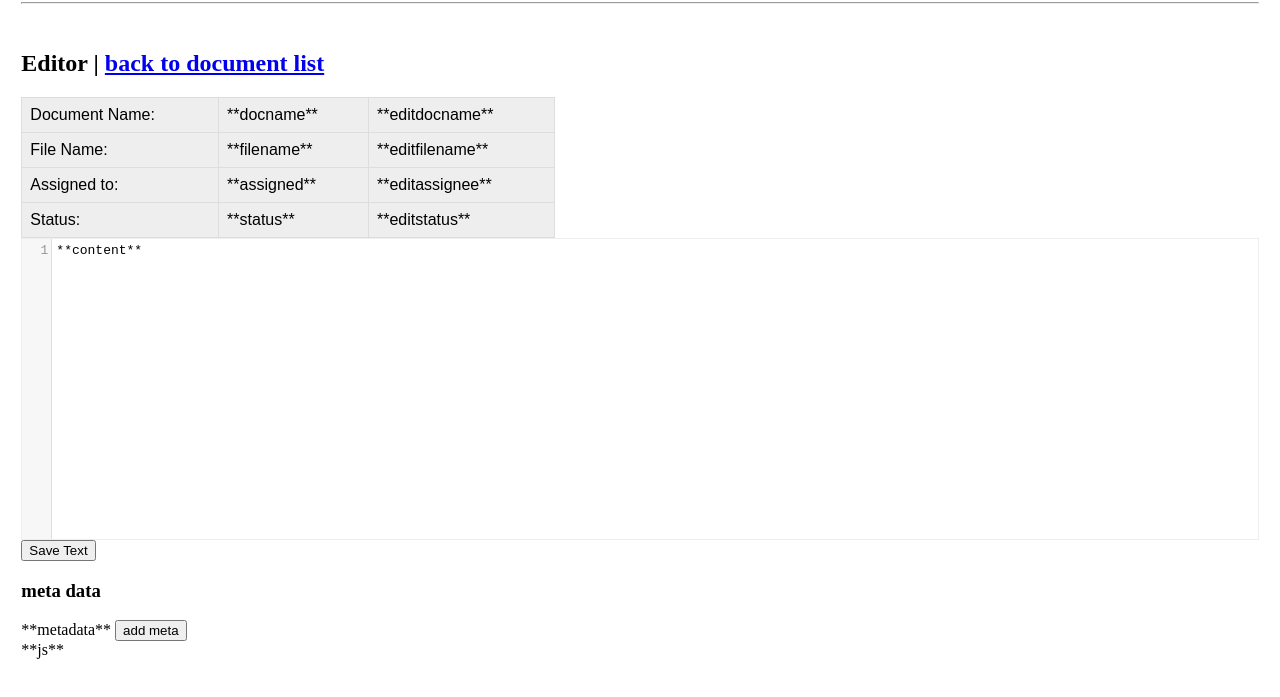
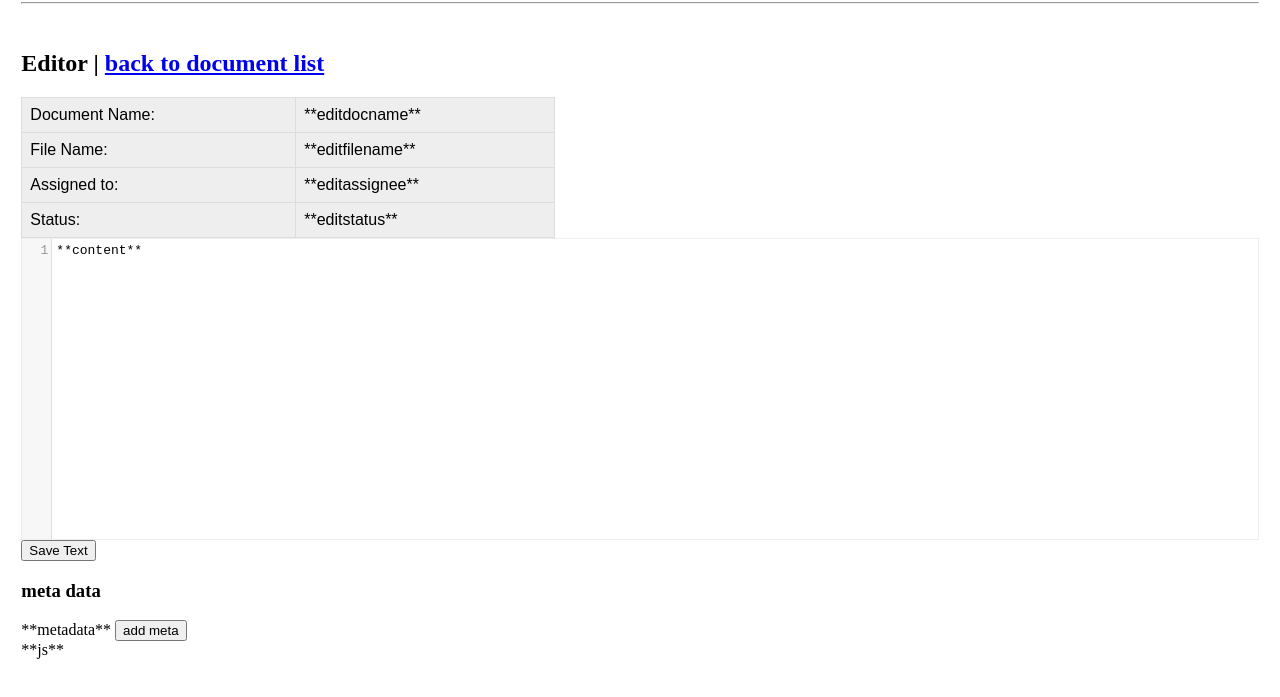
Before and after one commit to zangsir/coptic-xml-tool, a plain HTML site: page editor_codemir.html in a window 1280 px wide. Shown: the part 99-796 px from the top of the page. Drawn offline with Linux system fonts and the light colour scheme.

Commit message:
removed the display name column on the editor page

```diff
--- a/editor_codemir.html
+++ b/editor_codemir.html
@@ -51,10 +51,10 @@ body{padding:10pt;}
 <br><h2>Editor | <a href="landing.py">back to document list</a> </h2>
 
 <table style="background:#eee;padding:5pt;">
-<tr><td>Document Name: </td><td>**docname** </td><td>**editdocname**</td></tr>
-<tr><td>File Name: </td><td>**filename** </td><td>**editfilename**</td></tr>
-<tr><td>Assigned to:</td><td> **assigned** </td><td>**editassignee**</td></tr>
-<tr><td>Status:</td><td> **status** </td><td>**editstatus**</td></tr>
+<tr><td>Document Name: </td><td>**editdocname**</td></tr>
+<tr><td>File Name: </td><td>**editfilename**</td></tr>
+<tr><td>Assigned to:</td><td>**editassignee**</td></tr>
+<tr><td>Status:</td><td>**editstatus**</td></tr>
 </table>
 
 
```
Also changed, not shown: 1 other file.
